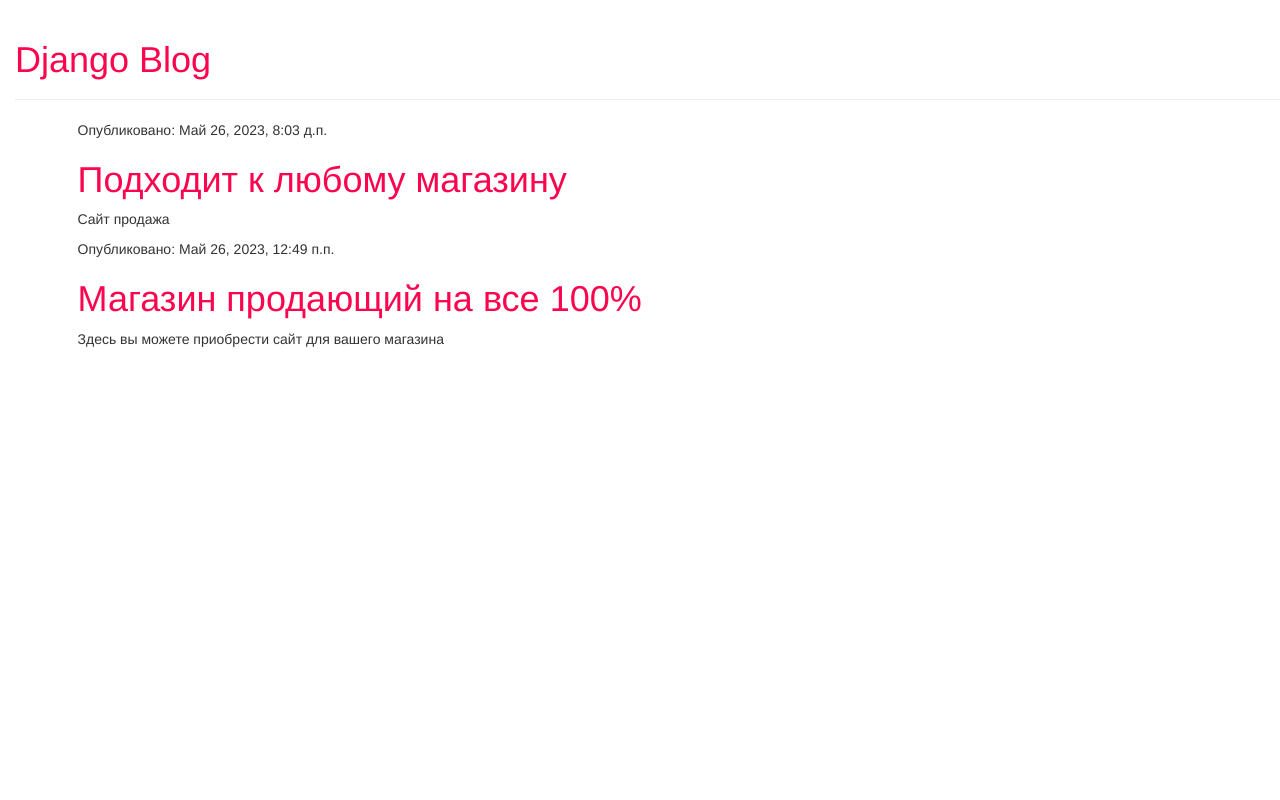
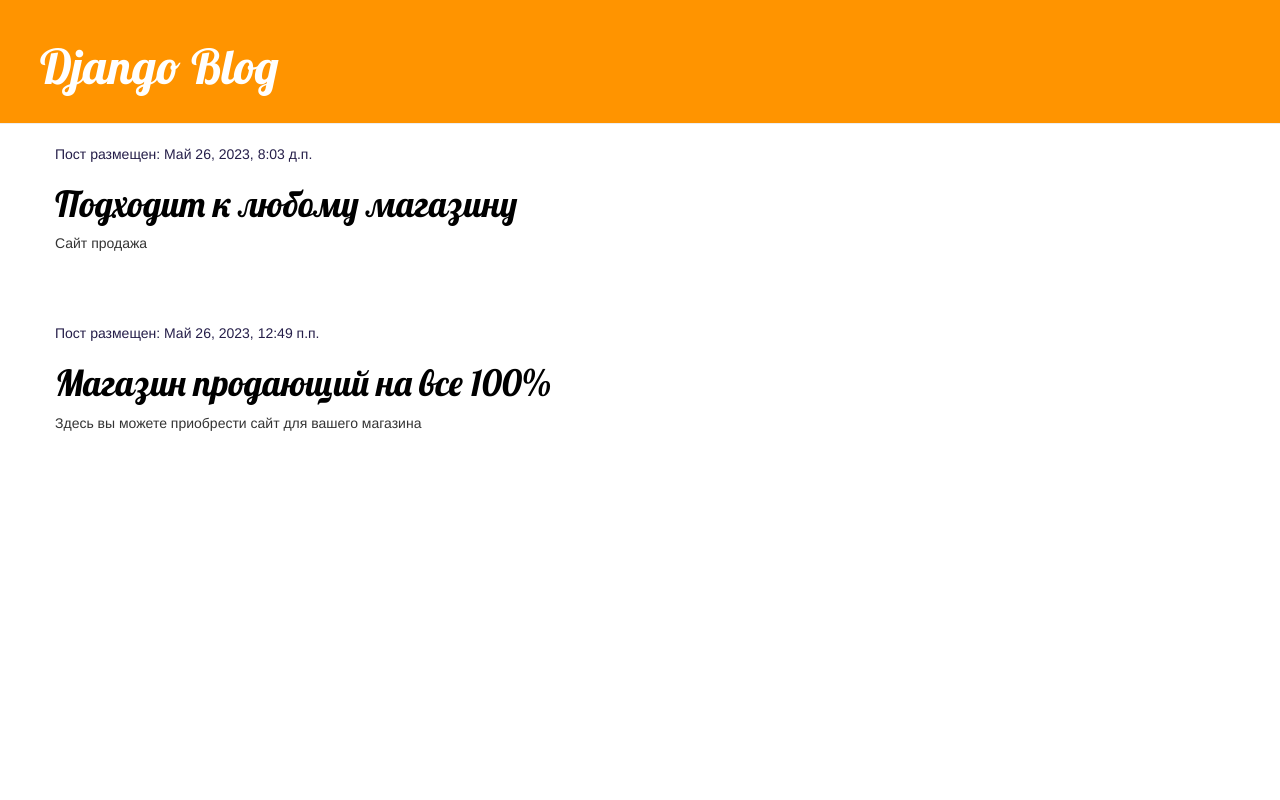
Before and after one commit to Sam-Hor/djando_test_1, a Django app: page / in a window 1280 px wide. Run offline with Django 3.2, Linux system fonts and the light colour scheme; data comes from the database, SQL or seed files in the repository; some libraries are stand-ins or nearby versions.

Commit message:
test1 new title

```diff
--- a/blog/templates/blog/post_list.html
+++ b/blog/templates/blog/post_list.html
@@ -4,7 +4,7 @@
     {% for post in posts %}
         <div class="post">
             <div class="date">
-                <p>Опубликовано: {{ post.published_date }}</p>
+                <p>Пост размещен: {{ post.published_date }}</p>
             </div>
             <h1><a href="{% url 'post_detail' pk=post.pk %}">{{ post.title }}</a></h1>
             <p>{{ post.text|linebreaksbr }}</p>
--- a/static/css/blog.css
+++ b/static/css/blog.css
@@ -1,6 +1,46 @@
-h1 a {
-    color:#fc054f;
+.page-header {
+    background-color: #ff9400;
+    margin-top: 0;
+    padding: 20px 20px 20px 40px;
 }
-body {
-    padding-left: 15px;
+
+.page-header h1, .page-header h1 a, .page-header h1 a:visited, .page-header h1 a:active {
+    color: #ffffff;
+    font-size: 36pt;
+    text-decoration: none;
 }
+
+.content {
+    margin-left: 40px;
+}
+
+h1, h2, h3, h4 {
+    font-family: 'Lobster', cursive;
+}
+
+.date {
+    color: #251e49;
+}
+
+.save {
+    float: right;
+}
+
+.post-form textarea, .post-form input {
+    width: 100%;
+}
+
+.top-menu, .top-menu:hover, .top-menu:visited {
+    color: #ffffff;
+    float: right;
+    font-size: 26pt;
+    margin-right: 20px;
+}
+
+.post {
+    margin-bottom: 70px;
+}
+
+.post h1 a, .post h1 a:visited {
+    color: #000000;
+}
```
